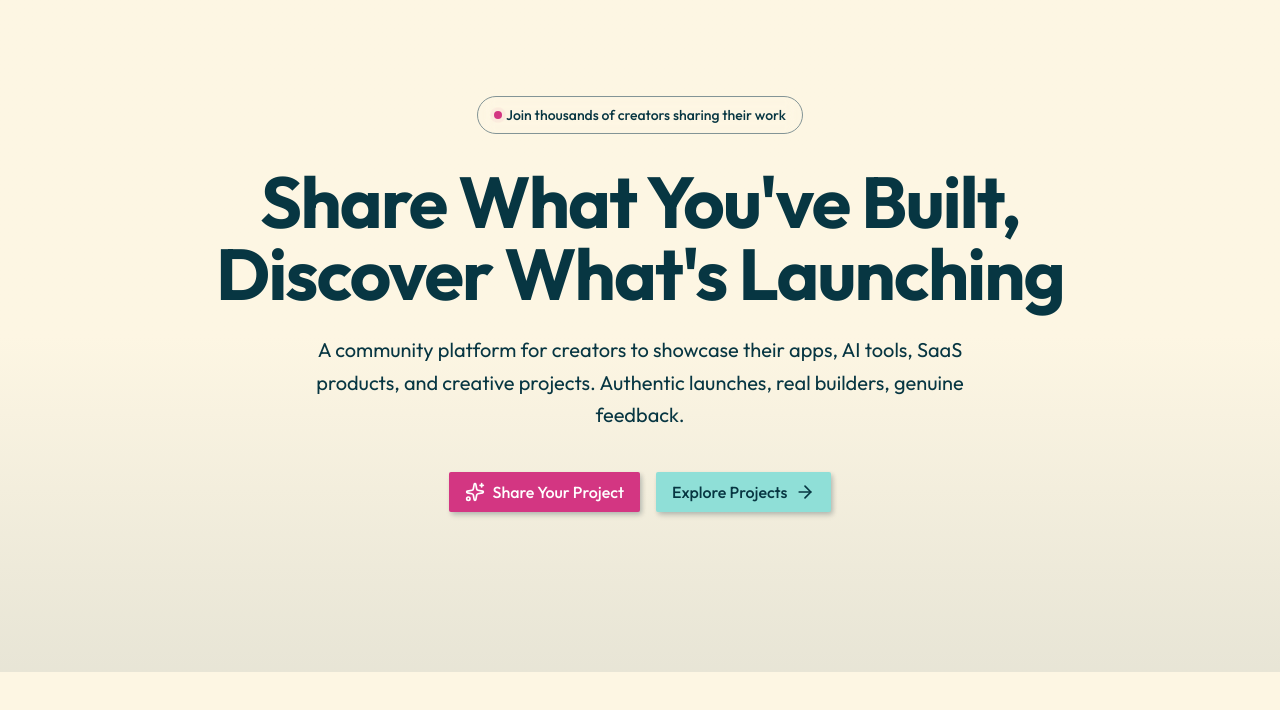
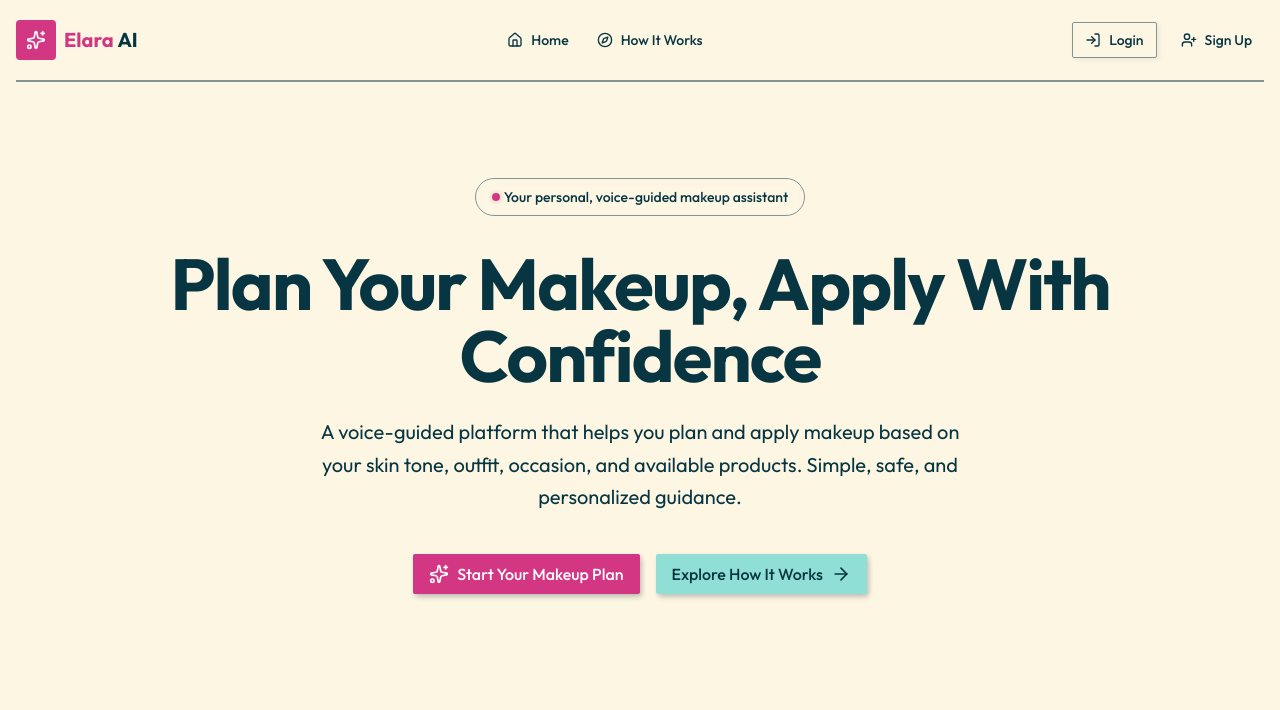
Before and after one commit to iamdhruvsaini/elaraAI, a Next.js app in the folder frontend/: page / in a window 1280 px wide. Shown: the top 710 px of the page. Built offline with nearby package versions, Linux system fonts and the light colour scheme.

Commit message:
update/adds the header UI component

```diff
--- a/frontend/app/globals.css
+++ b/frontend/app/globals.css
@@ -215,6 +215,9 @@
 }
 
 @layer base {
+  :root {
+    /* Your existing color variables are already defined */
+  }
   * {
     @apply border-border outline-ring/50 p-0 m-0;
   }
@@ -224,5 +227,37 @@
 }
 
 @layer components {
+  /* Custom button style overrides for shadcn buttons */
 
+  /* If you want to add any custom button animations */
+  .btn-hover-lift {
+    @apply transition-transform hover:-translate-y-0.5;
+  }
+
+  /* Custom focus ring style */
+  .btn-focus-custom {
+    @apply focus-visible:ring-primary focus-visible:ring-offset-2;
+  }
+
+  /* Add gradient primary button variant */
+  .btn-gradient {
+    @apply bg-gradient-to-r from-primary via-primary to-accent;
+    @apply hover:from-primary/90 hover:via-primary/90 hover:to-accent/90;
+  }
+
+  /* Add any additional custom classes you need */
+  .btn-shine {
+    @apply relative overflow-hidden;
+  }
+
+  .btn-shine::before {
+    content: "";
+    @apply absolute inset-0 bg-gradient-to-r from-transparent via-white/20 to-transparent;
+    @apply -translate-x-full;
+    transition: transform 0.6s;
+  }
+
+  .btn-shine:hover::before {
+    @apply translate-x-full;
+  }
 }
--- a/frontend/app/layout.tsx
+++ b/frontend/app/layout.tsx
@@ -1,6 +1,7 @@
 import type { Metadata } from "next";
 import { Outfit } from "next/font/google";
 import "./globals.css";
+import Header from "@/components/common/Header";
 
 const outfit = Outfit({
   subsets: ["latin"],
@@ -19,7 +20,12 @@ export default function RootLayout({
 }>) {
   return (
     <html lang="en">
-      <body className={`${outfit.className} antialiased`}>{children}</body>
+      <body className={`${outfit.className} antialiased px-4`}>
+        <Header />
+        <main className="container mx-auto ">
+          {children}
+        </main>
+      </body>
     </html>
   );
 }
--- a/frontend/app/page.tsx
+++ b/frontend/app/page.tsx
@@ -8,7 +8,6 @@ import {
   UsersIcon,
 } from "lucide-react";
 import Link from "next/link";
-
 
 const LiveBadge = () => {
   return (
@@ -21,7 +20,7 @@ const LiveBadge = () => {
         <span className="relative inline-flex rounded-full h-2 w-2 bg-primary" />
       </span>
       <span className="text-muted-foreground">
-        Join thousands of creators sharing their work
+        Your personal, voice-guided makeup assistant
       </span>
     </Badge>
   );
@@ -30,41 +29,41 @@ const LiveBadge = () => {
 const statsData = [
   {
     icon: RocketIcon,
-    value: "2.5K+",
-    label: "Projects Shared",
+    value: "Smart",
+    label: "Makeup Planning",
   },
   {
     icon: UsersIcon,
-    value: "10K+",
-    label: "Active Creators",
+    value: "Inclusive",
+    label: "For Every Skin Tone",
     hasBorder: true,
   },
   {
     icon: EyeIcon,
-    value: "50K+",
-    label: "Monthly Visitors",
+    value: "Hands-Free",
+    label: "Voice Guidance",
   },
 ];
 
 export default function Home() {
   return (
-    <section className="relative overflow-hidden bg-linear-to-b from-background via-background to-muted/20">
+    <section className="relative overflow-hidden">
       <div className="wrapper">
         <div className="flex flex-col items-center justify-center lg:py-24 py-12 text-center">
           <LiveBadge />
           <h1 className="text-5xl sm:text-6xl lg:text-7xl font-bold tracking-tight mb-6 max-w-5xl">
-            Share What You've Built, Discover What's Launching
+            Plan Your Makeup, Apply With Confidence
           </h1>
           <p className="text-lg sm:text-xl text-muted-foreground mb-10 max-w-2xl leading-relaxed">
-            A community platform for creators to showcase their apps, AI tools,
-            SaaS products, and creative projects. Authentic launches, real
-            builders, genuine feedback.
+            A voice-guided platform that helps you plan and apply makeup based
+            on your skin tone, outfit, occasion, and available products. Simple,
+            safe, and personalized guidance.
           </p>
           <div className="flex flex-col sm:flex-row gap-4 mb-16">
             <Button asChild size="lg" className="text-base px-8 shadow-lg">
-              <Link href="/submit">
+              <Link href="/get-started">
                 <SparklesIcon className="size-5" />
-                Share Your Project
+                Start Your Makeup Plan
               </Link>
             </Button>
             <Button
@@ -74,11 +73,10 @@ export default function Home() {
               variant="secondary"
             >
               <Link href="/explore">
-                Explore Projects <ArrowRightIcon className="size-5" />
+                Explore How It Works <ArrowRightIcon className="size-5" />
               </Link>
             </Button>
           </div>
-
         </div>
       </div>
     </section>
--- /dev/null
+++ b/frontend/components/common/Header.tsx
@@ -0,0 +1,218 @@
+"use client";
+
+import React, { useState } from "react";
+import {
+  Menu,
+  X,
+  Home,
+  Compass,
+  Sparkles,
+  User,
+  LogIn,
+  UserPlus,
+  LucideIcon,
+} from "lucide-react";
+import Link from "next/link";
+import { Button } from "@/components/ui/button";
+
+// Types
+interface NavLinkProps {
+  href: string;
+  icon: LucideIcon;
+  children: React.ReactNode;
+  onClick?: () => void;
+}
+
+// Mock authentication - replace with your actual auth
+const useAuth = () => {
+  const [isAuthenticated, setIsAuthenticated] = useState(false);
+  return { isAuthenticated, setIsAuthenticated };
+};
+
+const Logo = () => {
+  return (
+    <Link href="/" className="flex items-center gap-2">
+      <div className="h-8 w-8 md:h-10 md:w-10 rounded-lg flex items-center justify-center bg-primary">
+        <Sparkles className="h-5 w-5 text-primary-foreground" />
+      </div>
+      <span className="text-lg md:text-xl font-bold">
+        <span className="text-primary">Elara&nbsp;</span>
+        <span className="text-foreground">AI</span>
+      </span>
+    </Link>
+  );
+};
+
+const NavLink: React.FC<NavLinkProps> = ({
+  href,
+  icon: Icon,
+  children,
+  onClick,
+}) => {
+  return (
+    <Link
+      href={href}
+      onClick={onClick}
+      className="flex items-center gap-2 px-3 py-2 text-sm font-medium text-muted-foreground hover:text-foreground transition-colors rounded-md hover:bg-muted/50"
+    >
+      <Icon className="h-4 w-4" />
+      <span>{children}</span>
+    </Link>
+  );
+};
+
+export default function Header() {
+  const [mobileMenuOpen, setMobileMenuOpen] = useState(false);
+  const { isAuthenticated, setIsAuthenticated } = useAuth();
+
+  return (
+    <>
+      <header className="sticky top-0 z-40 py-2 w-full border-b-2 border-border bg-background backdrop-blur">
+        <div className="container mx-auto">
+          <div className="flex h-14 md:h-16 items-center justify-between">
+            <Logo />
+
+            {/* Desktop Navigation */}
+            <nav className="hidden lg:flex items-center gap-1">
+              <NavLink href="/" icon={Home}>
+                Home
+              </NavLink>
+              <NavLink href="/how-it-works" icon={Compass}>
+                How It Works
+              </NavLink>
+            </nav>
+
+            {/* Desktop Buttons */}
+            <div className="hidden lg:flex items-center gap-3">
+              {isAuthenticated ? (
+                <>
+                  <Button asChild>
+                    <Link href="/plan">
+                      <Sparkles className="h-4 w-4" />
+                      Create Plan
+                    </Link>
+                  </Button>
+                  <Button variant="outline" asChild>
+                    <Link href="/profile">
+                      <User className="h-4 w-4" />
+                      Profile
+                    </Link>
+                  </Button>
+                  <Button
+                    variant="ghost"
+                    onClick={() => setIsAuthenticated(false)}
+                  >
+                    Logout
+                  </Button>
+                </>
+              ) : (
+                <>
+                  <Button
+                    variant="outline"
+                    onClick={() => setIsAuthenticated(true)}
+                  >
+                    <LogIn className="h-4 w-4" />
+                    Login
+                  </Button>
+                  <Button variant="ghost" asChild>
+                    <Link href="/signup">
+                      <UserPlus className="h-4 w-4" />
+                      Sign Up
+                    </Link>
+                  </Button>
+                </>
+              )}
+            </div>
+
+            {/* Mobile Menu Button */}
+            <Button
+              variant="ghost"
+              size="icon"
+              onClick={() => setMobileMenuOpen(!mobileMenuOpen)}
+              className="lg:hidden"
+            >
+              {mobileMenuOpen ? (
+                <X className="h-6 w-6" />
+              ) : (
+                <Menu className="h-6 w-6" />
+              )}
+            </Button>
+          </div>
+
+          {/* Mobile Menu */}
+          {mobileMenuOpen && (
+            <div className="lg:hidden border-t border-border py-4">
+              <nav className="flex flex-col gap-1 mb-4">
+                <NavLink
+                  href="/"
+                  icon={Home}
+                  onClick={() => setMobileMenuOpen(false)}
+                >
+                  Home
+                </NavLink>
+                <NavLink
+                  href="/how-it-works"
+                  icon={Compass}
+                  onClick={() => setMobileMenuOpen(false)}
+                >
+                  How It Works
+                </NavLink>
+              </nav>
+
+              <div className="flex flex-col gap-2 pt-4 border-t border-border">
+                {isAuthenticated ? (
+                  <>
+                    <Button asChild className="w-full">
+                      <Link href="/plan">
+                        <Sparkles className="h-4 w-4" />
+                        Create Plan
+                      </Link>
+                    </Button>
+                    <Button variant="outline" asChild className="w-full">
+                      <Link href="/profile">
+                        <User className="h-4 w-4" />
+                        Profile
+                      </Link>
+                    </Button>
+                    <Button
+                      variant="ghost"
+                      className="w-full"
+                      onClick={() => {
+                        setIsAuthenticated(false);
+                        setMobileMenuOpen(false);
+                      }}
+                    >
+                      Logout
+                    </Button>
+                  </>
+                ) : (
+                  <>
+                    <Button
+                      variant="outline"
+                      className="w-full"
+                      onClick={() => {
+                        setIsAuthenticated(true);
+                        setMobileMenuOpen(false);
+                      }}
+                    >
+                      <LogIn className="h-4 w-4" />
+                      Login
+                    </Button>
+                    <Button variant="ghost" asChild className="w-full">
+                      <Link href="/signup">
+                        <UserPlus className="h-4 w-4" />
+                        Sign Up
+                      </Link>
+                    </Button>
+                  </>
+                )}
+              </div>
+            </div>
+          )}
+        </div>
+
+      </header>
+      <div className="h-20 md:h-30 fixed top-0 left-0 right-0 z-30 bg-background/95 backdrop-blur-sm"></div>
+    </>
+  );
+}
--- a/frontend/next.config.ts
+++ b/frontend/next.config.ts
@@ -5,7 +5,7 @@ const nextConfig: NextConfig = {
     if (dev) {
       config.watchOptions = {
         poll: 300,
-        aggregateTimeout: 100,
+        aggregateTimeout: 300,
       };
     }
     return config;
```
